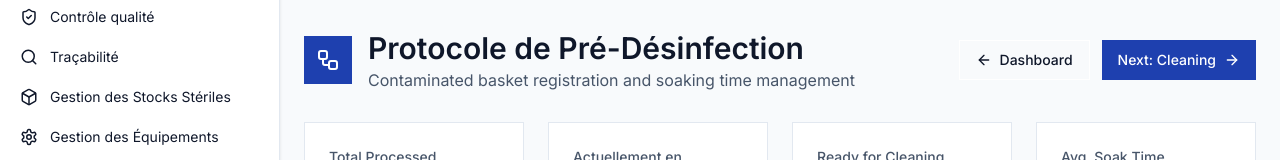
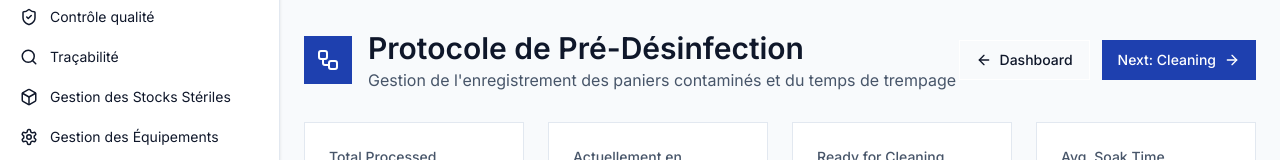
Before and after one commit to Wibmer4/TGISH, a React (Vite) app: page /pre-disinfection-workflow in a window 1280 px wide. Shown: the part 162-322 px from the top of the page. Built offline with nearby package versions, Linux system fonts and the light colour scheme.

Commit message:
translate

```diff
--- a/src/components/ui/Header.jsx
+++ b/src/components/ui/Header.jsx
@@ -9,7 +9,7 @@ const Header = ({ className = '' }) => {
   return (
     <header className={`fixed top-0 left-0 right-0 z-[1000] bg-card border-b border-border shadow-clinical ${className}`}>
       <div className="flex items-center justify-between h-16 px-4">
-        {/* Scanner (left) */}
+         {/* Scanner (left) */}
         <div>
           <Button
             variant="outline"
@@ -26,6 +26,7 @@ const Header = ({ className = '' }) => {
             <Icon name="Scan" size={18} />
           </Button>
         </div>
+
 
         {/* Dashboard (right) */}
         <div>
--- a/src/pages/pre-disinfection-workflow/index.jsx
+++ b/src/pages/pre-disinfection-workflow/index.jsx
@@ -187,7 +187,7 @@ const PreDisinfectionWorkflow = () => {
                     Protocole de Pré-Désinfection
                   </h1>
                   <p className="text-muted-foreground mt-1">
-                    Contaminated basket registration and soaking time management
+                    Gestion de l'enregistrement des paniers contaminés et du temps de trempage
                   </p>
                 </div>
               </div>
```
